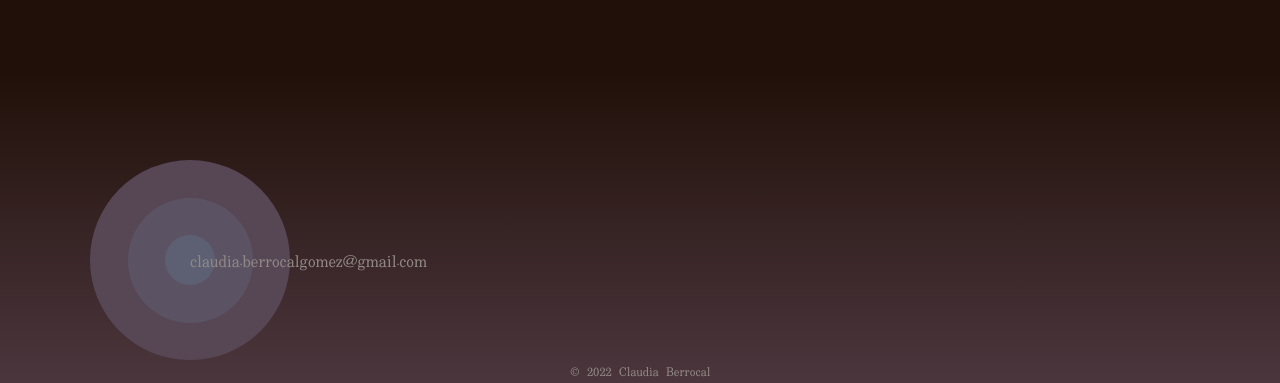
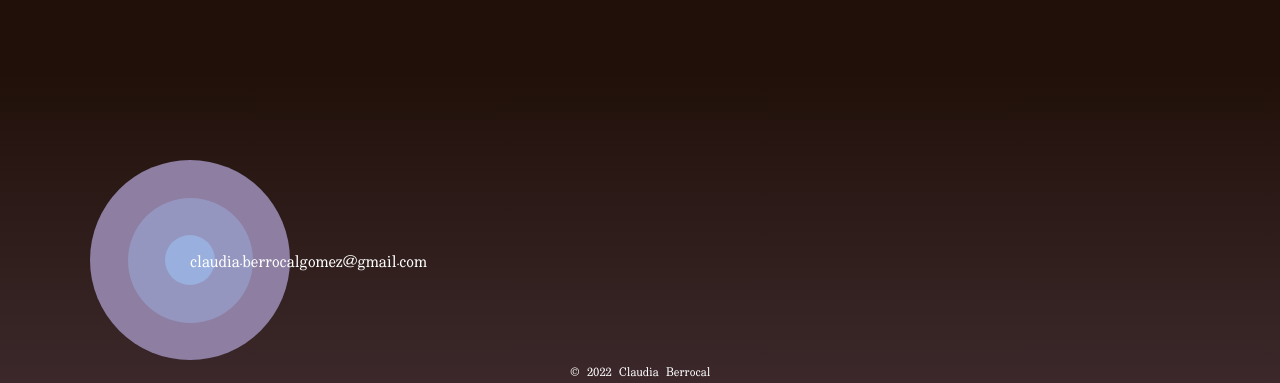
Before and after one commit to claudiabg-c/my-dev-portfolio, an Angular app: page /#/en/home in a window 1280 px wide. Shown: the part 2518-2901 px from the top of the page. Built offline with nearby package versions, Linux system fonts and the light colour scheme.

Commit message:
Update footer component and variables

```diff
--- a/src/app/components/footer/footer.component.html
+++ b/src/app/components/footer/footer.component.html
@@ -2,11 +2,7 @@
     <section class="email-container">
         <div class="first-layer">
             <div class="second-layer">
-                <div class="third-layer">
-                    <div class="fourth-layer">
-                        <p class="email">claudia.berrocalgomez@gmail.com</p>
-                    </div>
-                </div>
+                <p class="email">claudia.berrocalgomez@gmail.com</p>
             </div>
         </div>
     </section>
--- a/src/app/components/footer/footer.component.scss
+++ b/src/app/components/footer/footer.component.scss
@@ -5,8 +5,7 @@
     flex-direction: column;
     width: 100%;
     align-items: center;
-    background-image: linear-gradient($color_3, $color_4);
-    opacity: .5;
+    background-image: linear-gradient($color_3, $color_8);
     padding: 90px 90px 0;
     .email-container {
         align-self: baseline;
@@ -31,8 +30,6 @@
                 width: 50px;
                 background-color: $color_7;
                 border-radius: 50%;
-            }
-        }
                 .email {
                     position: absolute;
                     text-align: center;
@@ -42,6 +39,8 @@
                     left: 50%;
                 }
             }
+        }
+    }
     .copy {
         font-size: 12px;
         background-color: transparent;
--- a/src/assets/ui/css/variables.scss
+++ b/src/assets/ui/css/variables.scss
@@ -6,3 +6,4 @@ $color_4: #795d75;
 $color_5: #8d7ea2;
 $color_6: #9596c0;
 $color_7: #99afdd;
+$color_8: #795d7550;
```
Lines whose indentation alone changed are shown as unchanged.
